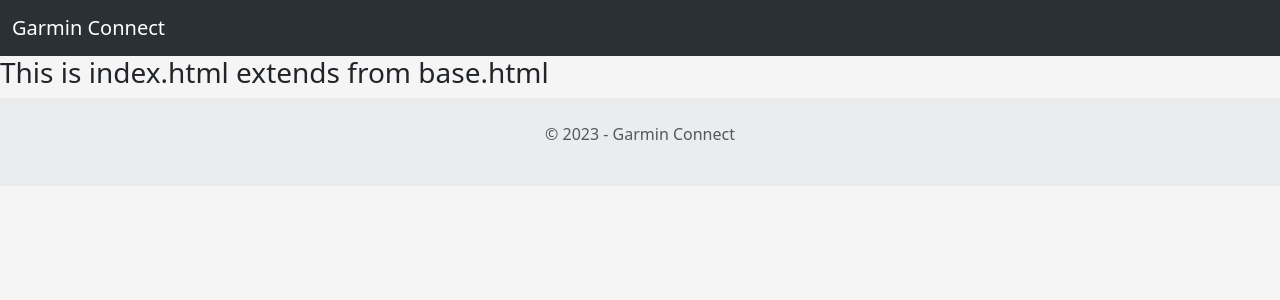
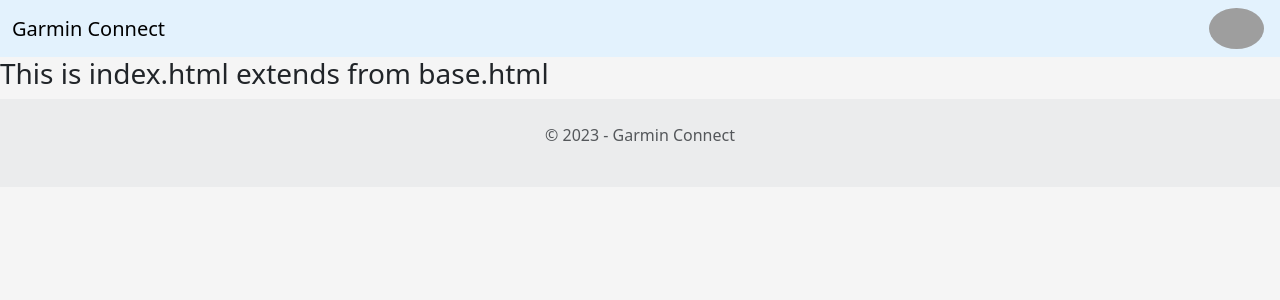
Before and after one commit to nohaelgendy/flask-garminconnect, a Flask app: page / in a window 1280 px wide. Shown: the top 300 px of the page. Run offline with Flask 2, Linux system fonts and the light colour scheme; grey boxes are pictures that could not be loaded.

Commit message:
add profile pic at navbar

```diff
--- a/templates/base.html
+++ b/templates/base.html
@@ -11,9 +11,13 @@
   </head>
   <body>
     <header>
-      <nav class="navbar bg-body-tertiary" data-bs-theme="dark">
+      <nav class="navbar" style="background-color: #e3f2fd;">
         <div class="container-fluid">
           <a class="navbar-brand" href="#">Garmin Connect</a>
+          <a>
+            <img src="https://mdbcdn.b-cdn.net/img/Photos/Avatars/avatar-7.webp" alt="Founder"
+                 class="img-fluid rounded-circle me-1" width="55">
+          </a>
         </div>
       </nav>
     </header>
```
